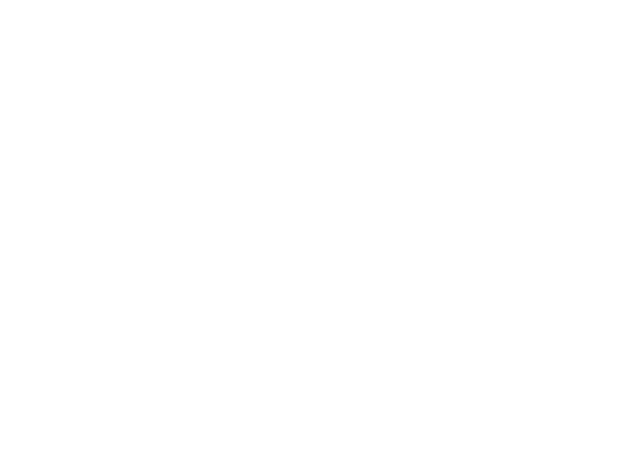
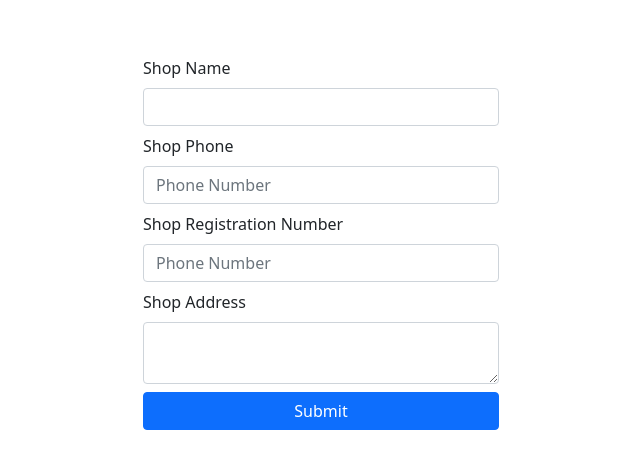
Before and after one commit to TajbiurShahriorRimon/E-Commmerce-with-Spring-Boot, a React (Create React App) app in the folder React/e-commerce/: page /sVendorReg/1 in a window 1280 px wide. Before the commit this address had no page. Shown: the top 468 px of the page, without its empty margins (319-959 px from the left). Built offline with nearby package versions, Linux system fonts and the light colour scheme.

Commit message:
Vendor reg pages completed

```diff
--- a/React/e-commerce/src/Routes.tsx
+++ b/React/e-commerce/src/Routes.tsx
@@ -16,6 +16,7 @@
                     <Route path="/uReg" element={<UserRegistration/>}/>
                     <Route path="/uVendorReg" element={<VendorRegistrationUser/>}/>
                     <Route path="/sVendorReg" element={<VendorRegistrationShop/>}/>
+                    <Route path="/sVendorReg/:mail" element={<VendorRegistrationShop/>}/>
             </Routes>
         </div>
     )
--- a/React/e-commerce/src/components/Forms/VendorRegistrationShop.tsx
+++ b/React/e-commerce/src/components/Forms/VendorRegistrationShop.tsx
@@ -4,6 +4,9 @@
 import { useEffect } from 'react';
 import base_url from '../../api/bootapi';
 import axios from 'axios';
+import { useParams } from 'react-router-dom';
+
+
 
 export default function VendorRegistrationShop(){
 
@@ -14,7 +17,7 @@
 
 
     const [vendor,setVendor]=useState({
-
+        mail:"",
         shopPhone:"",
         shopAddress:"",
         regNumber:"",
@@ -22,6 +25,11 @@
 
     });
 
+    type VendorParams={
+        mail:string;
+    };
+
+    const { mail } = useParams<VendorParams>();
 
     //number of inputs in the form excluding gender as it has a default value
     var numberOfInputs: number=4;
@@ -29,13 +37,14 @@
     const handleForm=(e:any)=>{
         console.log(vendor);
 
-
+        vendor.mail=mail!;
         postDataToServer(JSON.stringify(vendor));
         e.preventDefault();
     }
 
     //function to post data on server
     const postDataToServer=(data:any)=>{
+        alert(mail);
         axios.post(`${base_url}uVendorReg`,data,{
             headers: {
                 'Content-Type': 'application/json',
--- a/React/e-commerce/src/components/Forms/VendorRegistrationUser.tsx
+++ b/React/e-commerce/src/components/Forms/VendorRegistrationUser.tsx
@@ -4,7 +4,7 @@
 import { useEffect } from 'react';
 import base_url from '../../api/bootapi';
 import axios from 'axios';
-import { useNavigate } from 'react-router-dom';
+import { NavigateOptions, useNavigate } from 'react-router-dom';
 
 export default function VendorRegistrationUser(){
 
@@ -28,14 +28,14 @@
     const navigate = useNavigate();
 
     var formData= new FormData();
-    var mailError: string="";
+    var mailParam:string;
     //number of inputs in the form excluding gender as it has a default value
     var numberOfInputs: number=4;
 
     const handleForm=(e:any)=>{
         console.log(user);
 
-
+        mailParam= user.mail;
         postDataToServer(JSON.stringify(user));
         e.preventDefault();
     }
@@ -48,7 +48,7 @@
                  'Accept': 'application/json'
             }}).then(
             (response)=>{
-                navigate('/sVendorReg');
+                navigate(`/sVendorReg/${mailParam}`);
             },(error)=>{
 
                 let res:string[]=Object.values(error.response.data);
```
